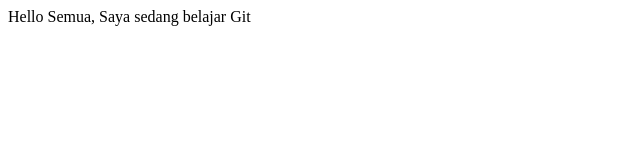
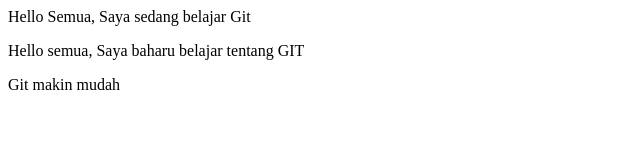
Before and after one commit to TrojanHex-cyber/project01-html, a plain HTML site: page index.html in a window 1280 px wide. Shown: the whole page, without its empty margins (0-640 px from the left). Drawn offline with Linux system fonts and the light colour scheme.

Commit message:
belajar git mudah

```diff
--- a/index.html
+++ b/index.html
@@ -5,6 +5,8 @@
 <body>
 
 	<p> Hello Semua, Saya sedang belajar Git </p>
+	<p> Hello semua, Saya baharu belajar tentang GIT </p>
+	<p> Git makin mudah </p>
 
 </body>
 </html>
```
